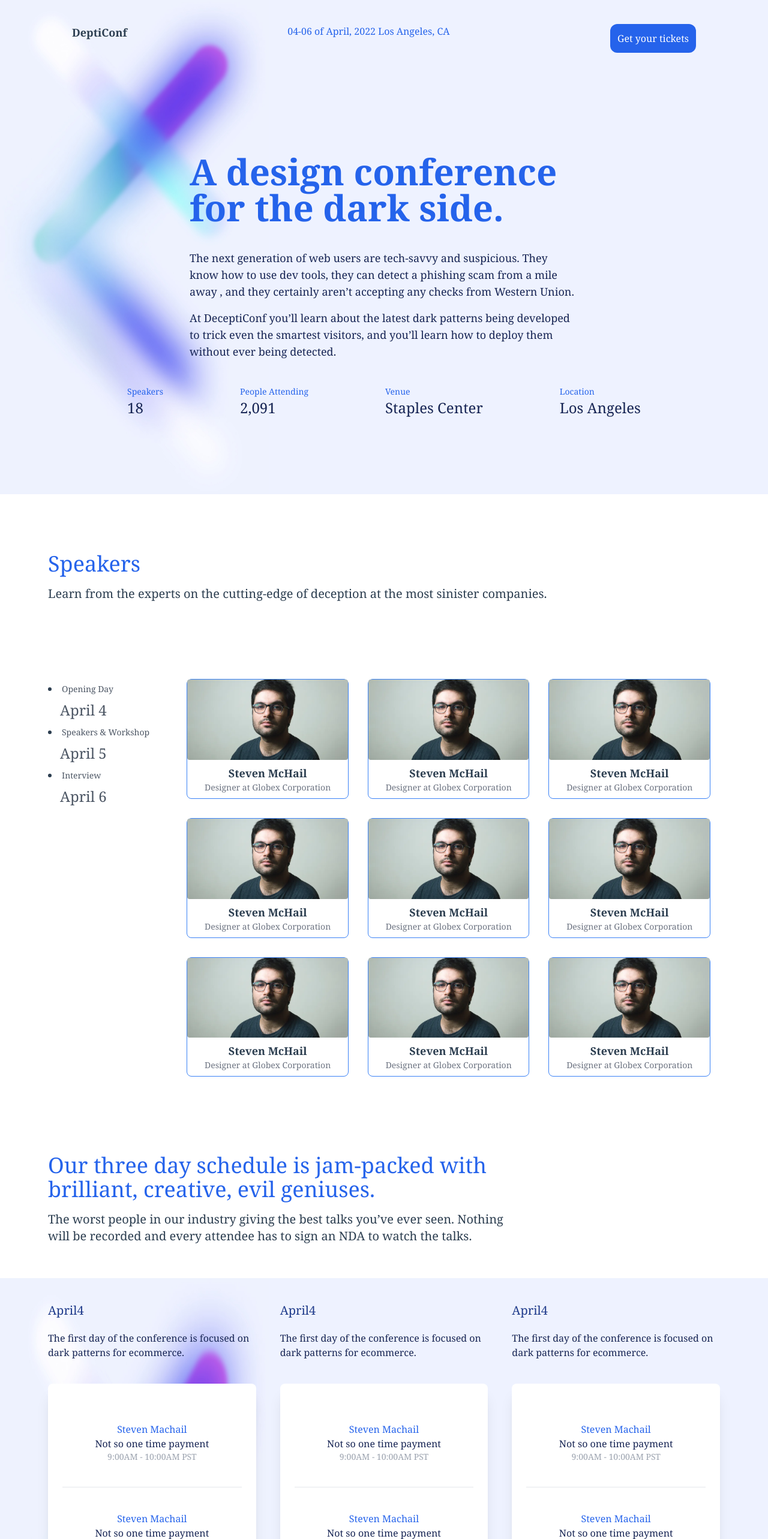
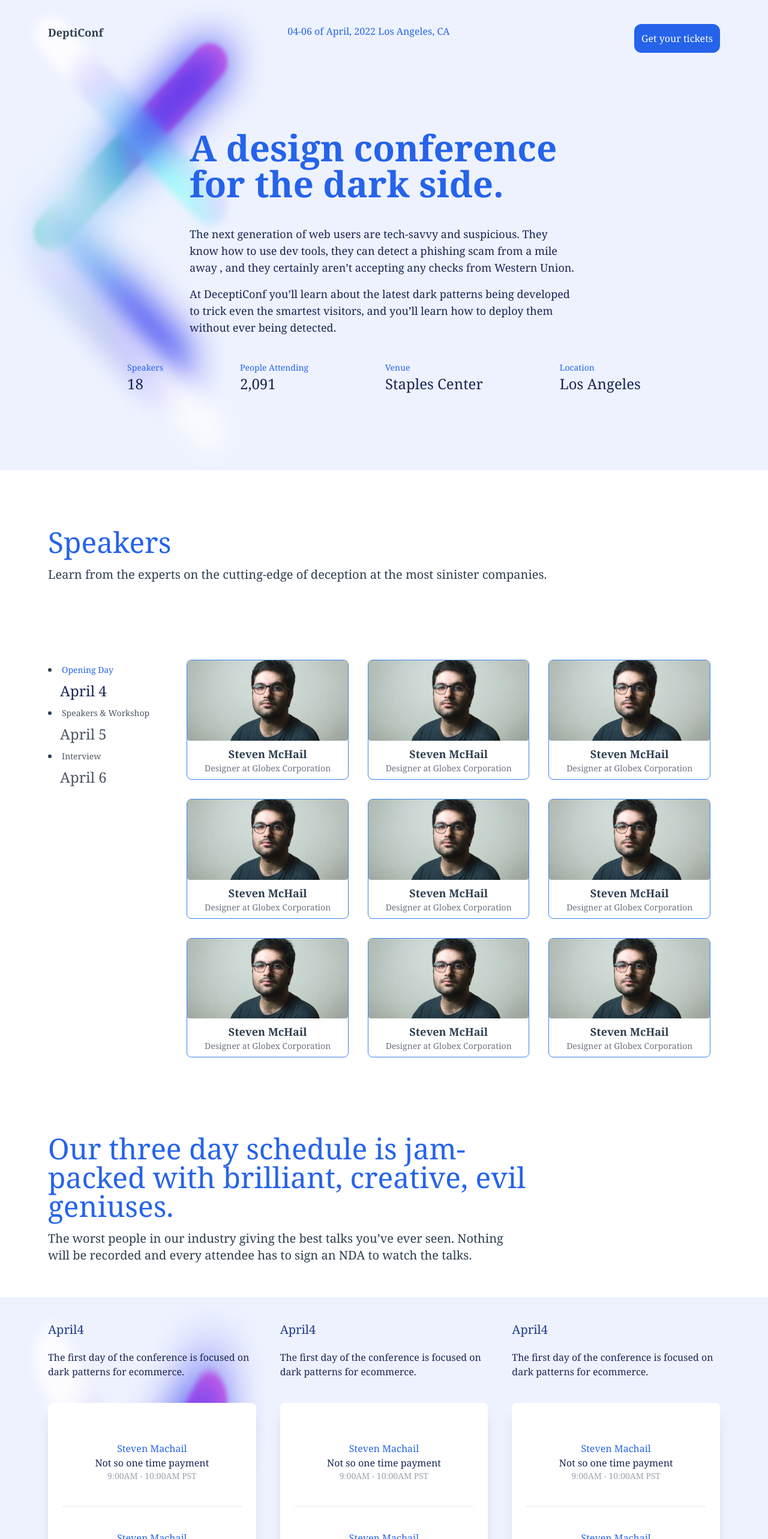
Before and after one commit to OXAYR/Static-web-2.0.vue, a Vue app: page /#/ in a window 1280 px wide. Shown: the top 2566 px of the page at 60% size. Built offline with nearby package versions, Linux system fonts and the light colour scheme.

Commit message:
final commit

```diff
--- a/src/components/Header.vue
+++ b/src/components/Header.vue
@@ -1,5 +1,5 @@
 <template>
-  <div class="p-10 flex justify-between">
+  <div class="flex justify-between pt-10">
     <h1 class="font-bold text-lg">DeptiConf</h1>
 
     <p class="text-blue-600">04-06 of April, 2022 Los Angeles, CA</p>
--- a/src/components/Home.vue
+++ b/src/components/Home.vue
@@ -14,13 +14,13 @@
       </div>
     </div>
 
-    <p class="text-4xl text-left text-blue-600 px-20 pt-20">Speakers</p>
+    <p class="text-5xl text-left text-blue-600 px-20 pt-20">Speakers</p>
     <p class="text-left text-xl px-20">
       Learn from the experts on the cutting-edge of deception at the most
       sinister companies.
     </p>
     <List class="px-20" />
-    <p class="text-4xl text-left w-3/4 flex-wrap text-blue-600 mt-24 px-20">
+    <p class="text-5xl text-left w-3/4 flex-wrap text-blue-600 mt-24 px-20">
       Our three day schedule is jam-packed with brilliant, creative, evil
       geniuses.
     </p>
--- a/src/components/List.vue
+++ b/src/components/List.vue
@@ -1,6 +1,6 @@
 <template>
   <div class="mt-24 flex flex-col-2">
-    <div class="flex-col text-left w-2/4 mt-5">
+    <div class="text-left w-2/4 mt-5">
       <li
         v-for="(item, index) in listItems"
         :key="index"
@@ -60,7 +60,7 @@ export default {
         { label: "Speakers & Workshop", date: "April 5" },
         { label: "Interview", date: "April 6" },
       ],
-      selectedItem: null,
+      selectedItem: 0,
     };
   },
   methods: {
--- a/src/components/LowerContent.vue
+++ b/src/components/LowerContent.vue
@@ -21,12 +21,10 @@
             <p class="text-left mb-5 font-medium text-blue-950">
               Sign up to our newsletter ↓
             </p>
-            <div
-              class="border border-gray-400 bg-white rounded-2xl w-3/4 justify-between"
-            >
+            <div class="bg-white rounded-2xl w-3/4 justify-between">
               <input
                 type="text"
-                class="rounded-2xl py-6 px-20"
+                class="rounded-2xl py-6 w-80 outline-none"
                 placeholder="Email Address"
               />
               <button class="bg-blue-600 px-5 py-4 rounded-2xl text-white">
```
